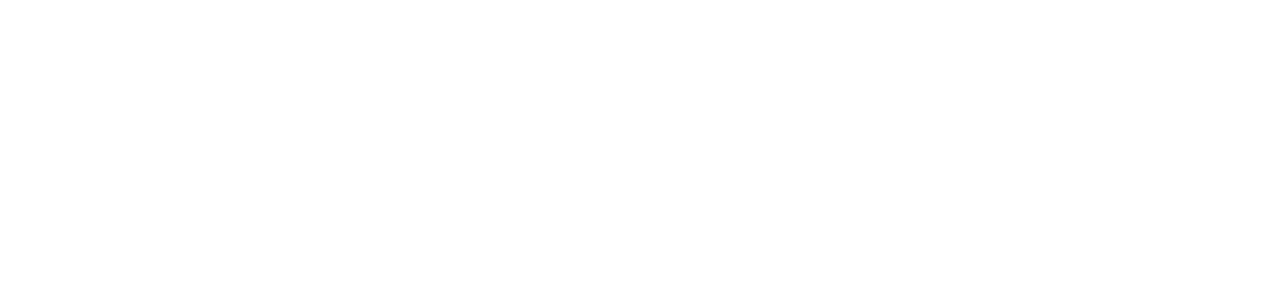
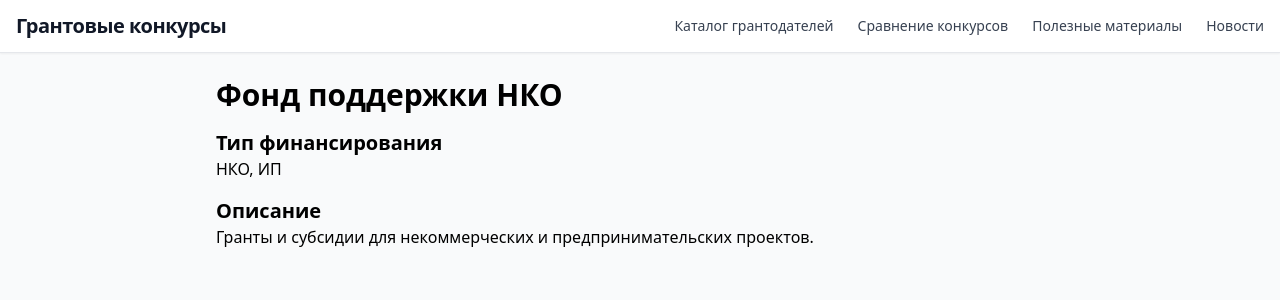
Before and after one commit to sashen3ka/grantry, a React (Vite) app: page /grantors/1 in a window 1280 px wide. Before the commit this address had no page. Shown: the top 300 px of the page. Built offline with nearby package versions, Linux system fonts and the light colour scheme; the HTML template or start-up script is replaced by a standard one.

Commit message:
first working version: каталог и страницы грантодателей

```diff
--- a/src/App.tsx
+++ b/src/App.tsx
@@ -1,22 +1,29 @@
 import React from 'react';
 import { BrowserRouter, Routes, Route } from 'react-router-dom';
 
-import MainLayout from './layouts/MainLayout.tsx';
-import AdminLayout from './layouts/AdminLayout.tsx';
+// Layouts
+import MainLayout from './layouts/MainLayout';
+import AdminLayout from './layouts/AdminLayout';
 
+// Public pages
+import GrantorsList from './pages/GrantorsList';
 import Home from './pages/Home';
-import Login from './components/admin/Login.tsx';
-import Dashboard from './pages/Dashboard';
 import Catalog from './pages/Catalog';
 import Competitions from './pages/Competitions';
 import Compare from './pages/Compare';
 import Resources from './pages/Resources';
 import News from './pages/News';
+import GrantorProfile from './pages/GrantorProfile';
+
+// Admin pages
+import Dashboard from './pages/Dashboard';
+import Login from './components/admin/Login';
 
 function App() {
   return (
     <BrowserRouter>
       <Routes>
+
         {/* Публичный интерфейс */}
         <Route element={<MainLayout />}>
           <Route path="/" element={<Home />} />
@@ -25,15 +32,19 @@ function App() {
           <Route path="/compare" element={<Compare />} />
           <Route path="/resources" element={<Resources />} />
           <Route path="/news" element={<News />} />
+          <Route path="/grantors/:id" element={<GrantorProfile />} />
+          <Route path="/grantors" element={<GrantorsList />} />
+
         </Route>
 
-        {/* Админская часть с другим хедером */}
+        {/* Админская часть */}
         <Route element={<AdminLayout />}>
           <Route path="/dashboard" element={<Dashboard />} />
         </Route>
 
-        {/* Отдельная страница логина без хедера */}
+        {/* Страница логина */}
         <Route path="/admin/login" element={<Login />} />
+
       </Routes>
     </BrowserRouter>
   );
--- a/src/components/Header.tsx
+++ b/src/components/Header.tsx
@@ -5,14 +5,13 @@ export default function Header() {
     return (
         <header className="bg-white border-b border-gray-200 shadow-sm sticky top-0 z-50">
             <div className="w-full px-4 py-3 flex items-center">
-                <h1 className="text-xl font-semibold text-gray-900 tracking-tight">
+                <Link to="/" className="text-xl font-semibold text-gray-900 tracking-tight hover:text-blue-600 transition">
                     Грантовые конкурсы
-                </h1>
+                </Link>
                 <nav className="ml-auto flex space-x-6 text-sm font-medium text-gray-700">
                     <Link to="/catalog" className="hover:text-blue-600 transition-colors duration-200">
                         Каталог грантодателей
                     </Link>
-
                     <Link to="/compare" className="hover:text-blue-600 transition-colors duration-200">
                         Сравнение конкурсов
                     </Link>
--- a/src/pages/Catalog.tsx
+++ b/src/pages/Catalog.tsx
@@ -1,5 +1,7 @@
 import React, { useState } from 'react';
 import { grantors } from '../data/grantors';
+import { Link } from 'react-router-dom';
+
 
 const allTypes = [
     'Физические лица',
@@ -49,7 +51,11 @@ export default function Catalog() {
             <div className="space-y-4">
                 {filtered.map((g) => (
                     <div key={g.id} className="bg-white p-4 rounded shadow">
-            <h2 className="text-lg font-semibold">{g.name}</h2>
+                        <h2 className="text-lg font-semibold">
+                            <Link to={`/grantors/${g.id}`} className="text-blue-600 hover:underline">
+                                {g.name}
+                            </Link>
+                        </h2>
                         <p className="text-sm text-gray-700">{g.description}</p>
                         <p className="text-xs text-gray-500 mt-2">Типы: {g.type.join(', ')}</p>
                     </div>
--- /dev/null
+++ b/src/pages/GrantorProfile.tsx
@@ -0,0 +1,33 @@
+import React, { useEffect, useState } from 'react';
+import { useParams } from 'react-router-dom';
+import { grantors } from '../data/grantors';
+
+const GrantorProfile = () => {
+  const { id } = useParams();
+  const [grantor, setGrantor] = useState<any>(null);
+
+  useEffect(() => {
+    const found = grantors.find((g) => g.id === Number(id));
+    setGrantor(found);
+  }, [id]);
+
+  if (!grantor) return <div className="p-6">Грантодатель не найден</div>;
+
+  return (
+    <div className="p-6 max-w-4xl mx-auto">
+      <h1 className="text-3xl font-bold mb-4">{grantor.name}</h1>
+
+      <div className="mb-4">
+        <h2 className="text-xl font-semibold">Тип финансирования</h2>
+        <p>{Array.isArray(grantor.type) ? grantor.type.join(', ') : grantor.type}</p>
+      </div>
+
+      <div className="mb-4">
+        <h2 className="text-xl font-semibold">Описание</h2>
+        <p>{grantor.description}</p>
+      </div>
+    </div>
+  );
+};
+
+export default GrantorProfile;
--- /dev/null
+++ b/src/pages/GrantorsList.tsx
@@ -0,0 +1,25 @@
+import React from 'react';
+import { Link } from 'react-router-dom';
+import { grantors } from '../data/grantors';
+
+const GrantorsList = () => {
+  return (
+    <div className="p-6 max-w-4xl mx-auto">
+      <h1 className="text-2xl font-bold mb-6">Грантодатели</h1>
+      <ul className="space-y-4">
+        {grantors.map((g) => (
+          <li key={g.id} className="border rounded p-4 shadow-sm hover:shadow transition">
+            <h2 className="text-xl font-semibold">
+              <Link to={`/grantors/${g.id}`} className="text-blue-600 hover:underline">
+                {g.name}
+              </Link>
+            </h2>
+            <p className="text-gray-600 mb-2">{g.description}</p>
+          </li>
+        ))}
+      </ul>
+    </div>
+  );
+};
+
+export default GrantorsList;
```
Also changed, not shown: 2 other files (tests, documents, lock files or other folders). Lines whose indentation alone changed are shown as unchanged.
